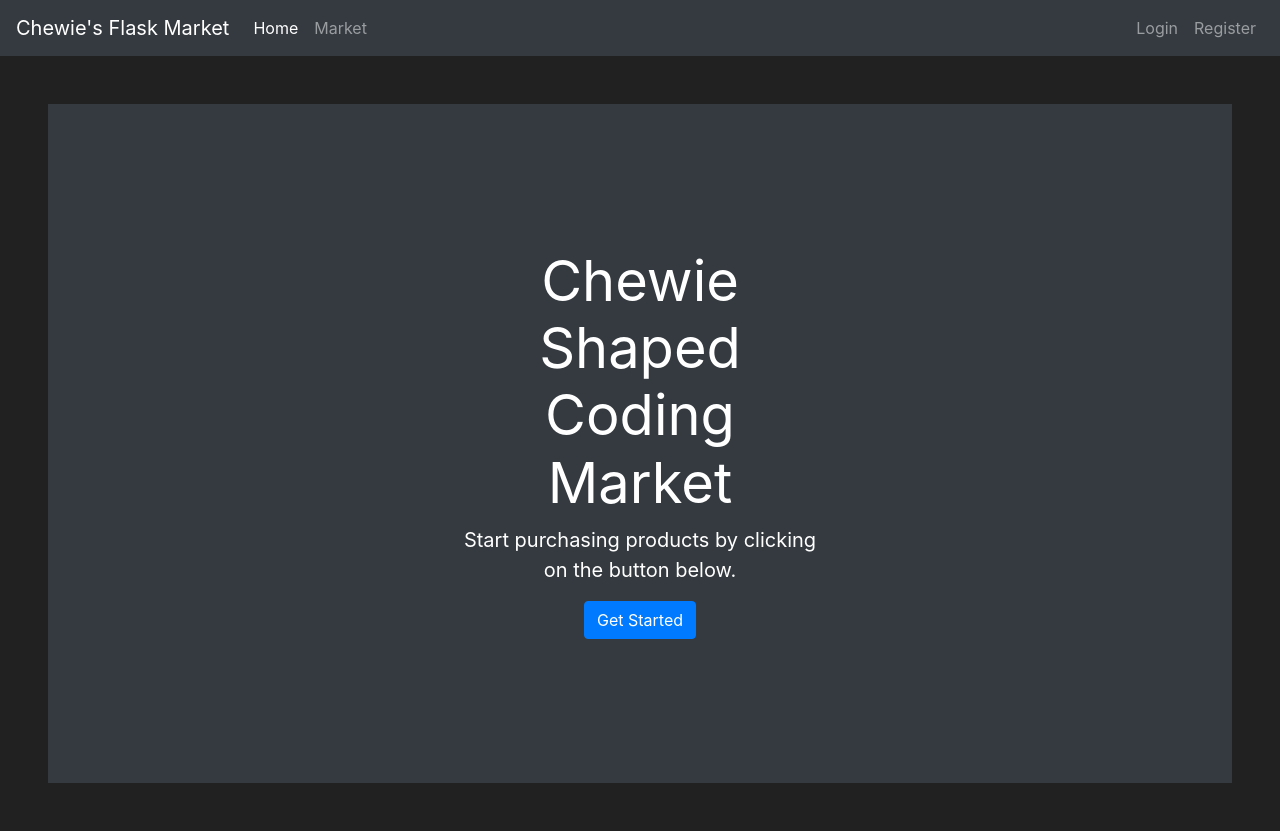
After one commit to GedeilsonLopes/flask-market, a Flask app: page /home in a window 1280 px wide. The commit adds this page. Run offline with Flask 2, Linux system fonts and the light colour scheme; some libraries are stand-ins or nearby versions.

Commit message:
Final do projeto Flask Store

```diff
--- /dev/null
+++ b/market/routes.py
@@ -0,0 +1,99 @@
+
+from market import app, db
+from flask import render_template, redirect, url_for, flash, request
+from market.models import Item, User
+from market.forms import RegisterForm, LoginForm, PurchaseItemForm, SellItemForm
+from flask_login import login_user, logout_user, login_required, current_user
+
+
+@app.route('/')
+@app.route('/home')
+def index():
+    return render_template('index.html')
+
+
+@app.route('/market', methods=['GET', 'POST'])
+@login_required
+def market_page():
+    purchase_form = PurchaseItemForm()
+    selling_form = SellItemForm()
+
+    if request.method == 'POST':
+        # If the user is buying an item
+        puchased_item = request.form.get('purchased_item')
+        p_item_object = Item.query.filter_by(name=puchased_item).first()
+        if p_item_object:
+            if current_user.can_purchase(p_item_object):
+                p_item_object.buy(current_user)
+                flash('You have successfully purchased {}'.format(p_item_object.name), category= 'info')
+            else:
+                flash('You do not have enough money to purchase {}'.format(p_item_object.name), category= 'danger')
+
+        # If the user is selling an item
+        sold_item = request.form.get('sold_item')
+        s_item_object = Item.query.filter_by(name=sold_item).first()
+        if s_item_object:
+            if current_user.can_sell(s_item_object):
+                s_item_object.sell(current_user)
+                flash('You have successfully sold {}'.format(s_item_object.name), category= 'info')
+            else:
+                flash('Something went wrong')
+
+        return redirect(url_for('market_page'))
+
+    if request.method == 'GET':
+        items = Item.query.filter_by(owner=None)
+        owned_items = Item.query.filter_by(owner=current_user.id)
+        return render_template('market.html', items=items, purchase_form=purchase_form, owned_items=owned_items, selling_form=selling_form)
+
+
+
+@app.route('/register', methods=['GET', 'POST'])
+def register_page():
+    form = RegisterForm()
+
+    if form.validate_on_submit():
+        user_to_create = User(username=form.username.data,
+                            email_address=form.email_address.data,
+                            password=form.password.data)
+        db.session.add(user_to_create)
+        db.session.commit()
+        login_user(user_to_create)
+        flash('Account created for {}'.format(form.username.data), category='success')
+        flash('You are now logged in', category='success')
+
+        return redirect(url_for('market_page'))
+
+    if form.errors != {}:  # if there not erros from the validations
+        for error_msg in form.errors.values():
+            flash(
+                f'There is a error with creating a user: {error_msg}', category='danger')
+
+    return render_template('register.html', form=form)
+
+
+@app.route('/login', methods=['GET', 'POST'])
+def login_page():
+    form = LoginForm()
+
+    if form.validate_on_submit():
+        attempted_user = User.query.filter_by(username=form.username.data).first()
+        if attempted_user and attempted_user.check_password_correction(
+            attempted_password=form.password.data
+        ):
+            login_user(attempted_user)
+            flash(f'Welcome {attempted_user.username}!', category='success')
+            return redirect(url_for('market_page'))
+        else:
+            flash(f'Incorrect username or password', category='danger')
+
+
+
+    return render_template('login.html', form=form)
+
+
+@app.route('/logout')
+def logout_page():
+    logout_user()
+    flash('You have been logged out!', category='info')
+    return redirect(url_for('index'))
--- /dev/null
+++ b/market/static/css/main.css
@@ -0,0 +1,14 @@
+body {
+    background-color: #212121;
+    color: white;
+}
+
+.row {
+    margin-top: 20px;
+    margin-left: 20px;
+}
+
+.modal-content {
+    background-color: #212121;
+    color: white;
+}
--- /dev/null
+++ b/market/templates/base.html
@@ -0,0 +1,82 @@
+<!DOCTYPE html>
+<html lang="en">
+
+<head>
+    <meta charset="utf-8" />
+    <meta name="viewport" content="width=device-width, initial-scale=1, shrink-to-fit=no" />
+    <link rel="stylesheet" href="https://cdn.jsdelivr.net/npm/bootstrap@4.5.3/dist/css/bootstrap.min.css" integrity="sha384-TX8t27EcRE3e/ihU7zmQxVncDAy5uIKz4rEkgIXeMed4M0jlfIDPvg6uqKI2xXr2" crossorigin="anonymous" />
+    <link rel="stylesheet" href="../static/css/main.css">
+
+    <title>
+        {% block title %} {% endblock title %}
+    </title>
+</head>
+
+<body>
+    <!-- Navbar here -->
+    <nav class="navbar navbar-expand-md navbar-dark bg-dark">
+        <a class="navbar-brand" href="#">Chewie's Flask Market</a>
+        <button class="navbar-toggler" type="button" data-toggle="collapse" data-target="#navbarNav">
+            <span class="navbar-toggler-icon"></span>
+        </button>
+        <div class="collapse navbar-collapse" id="navbarNav">
+            <ul class="navbar-nav mr-auto">
+                <li class="nav-item active">
+                    <a class="nav-link" href="{{ url_for('index') }}">Home <span class="sr-only">(current)</span></a>
+                </li>
+                <li class="nav-item">
+                    <a class="nav-link" href="{{ url_for('market_page') }}">Market</a>
+                </li>
+            </ul>
+
+            {% if current_user.is_authenticated %}
+            <ul class="navbar-nav">
+                <li class="nav-item">
+                    <a class="nav-link " style="color:lawngreen; font-weight:bold">
+                        <i class="fas fa-coins "></i> {{ current_user.prettier_budget }}
+                    </a>
+                </li>
+                <li class="nav-item ">
+                    <a class="nav-link ">Welcome {{ current_user.username }}</a>
+                </li>
+                <li class="nav-item ">
+                    <a class="nav-link " href={{ url_for( 'logout_page' )}}>Logout</a>
+                </li>
+            </ul>
+            {% else %}
+            <ul class="navbar-nav ">
+
+                <li class="nav-item " ">
+                    <a class="nav-link " href={{ url_for( 'login_page' )}}>Login</a>
+                </li>
+                <li class="nav-item ">
+                    <a class="nav-link " href={{ url_for( 'register_page') }}>Register</a>
+                </li>
+
+            </ul>
+            {% endif %}
+
+        </div>
+    </nav>
+
+    <!-- Flashed Messages Here -->
+    {% with messages = get_flashed_messages(with_categories=true) %} {% if messages %} {% for category, message in messages %}
+    <div class="alert alert-{{ category }} ">
+        <button type="button " class="m1-2 mb-1 close " data-dismiss="alert " aria-label="Close ">
+            <span aria-hidden="true ">&times;</span>
+        </button> {{ message }}
+    </div>
+    {% endfor %} {% endif %} {%endwith%}
+
+    <!-- content-->
+    {% block content %} {% endblock content %}
+
+    <!-- Optional JavaScript -->
+    <!-- jQuery first, then Popper.js, then Bootstrap JS -->
+    <script src="https://kit.fontawesome.com/a076d05399.js "></script>
+    <script src="https://code.jquery.com/jquery-3.5.1.slim.min.js " integrity="sha384-DfXdz2htPH0lsSSs5nCTpuj/zy4C+OGpamoFVy38MVBnE+IbbVYUew+OrCXaRkfj " crossorigin="anonymous "></script>
+    <script src="https://cdn.jsdelivr.net/npm/popper.js@1.16.1/dist/umd/popper.min.js " integrity="sha384-9/reFTGAW83EW2RDu2S0VKaIzap3H66lZH81PoYlFhbGU+6BZp6G7niu735Sk7lN " crossorigin="anonymous "></script>
+    <script src="https://stackpath.bootstrapcdn.com/bootstrap/4.5.2/js/bootstrap.min.js " integrity="sha384-B4gt1jrGC7Jh4AgTPSdUtOBvfO8shuf57BaghqFfPlYxofvL8/KUEfYiJOMMV+rV " crossorigin="anonymous "></script>
+</body>
+
+</html>
--- a/market/templates/index.html
+++ b/market/templates/index.html
@@ -1,24 +1,14 @@
-<!DOCTYPE html>
-<html lang="en">
-    <head>
-    <!-- Required meta tags -->
-    <meta charset="utf-8" />
-    <meta
-        name="viewport"
-        content="width=device-width, initial-scale=1, shrink-to-fit=no"
-    />
+{% extends 'base.html' %} {% block title %} Welcome to Chewie Shaped Coding Market {% endblock title %} {% block content %}
+<div class="position-relative overflow-hidden p-3 p-md-5 m-md-5 text-center bg-dark" style="color: white;">
+    <div class="col-md-5 p-lg-5 mx-auto my-5">
+        <h1 class="display-4 font-weight-normal">Chewie Shaped Coding Market</h1>
+        <p class="lead font-weight-normal">
+            Start purchasing products by clicking on the button below.
+        </p>
+        <a class="btn btn-primary" href="{{ url_for('market_page') }}">Get Started</a>
+    </div>
+    <div class="product-device shadow-sm d-none d-md-block"></div>
+    <div class="product-device product-device-2 shadow-sm d-none d-md-block"></div>
 
-    <!-- Bootstrap CSS -->
-    <link
-        rel="stylesheet"
-        href="https://cdn.jsdelivr.net/npm/bootstrap@4.5.3/dist/css/bootstrap.min.css"
-        integrity="sha384-TX8t27EcRE3e/ihU7zmQxVncDAy5uIKz4rEkgIXeMed4M0jlfIDPvg6uqKI2xXr2"
-        crossorigin="anonymous"
-    />
-    <title>Hello, world!</title>
-    </head>
-    <body>
-    <h1>Hello, dude!</h1>
-
-        </body>
-</html>
+</div>
+{% endblock content %}
--- /dev/null
+++ b/run.py
@@ -0,0 +1,4 @@
+from market import app
+
+if __name__ == '__main__':
+    app.run(debug=True)
```
Also changed, not shown: market/__init__.py (+16 -0 lines), market/app.py (deleted, +0 -10 lines), market/forms.py (added, +38 -0 lines), market/models.py (added, +63 -0 lines), market/templates/includes/items_modal.html (added, +52 -0 lines), market/templates/includes/owned_items_modal.html (added, +31 -0 lines), market/templates/login.html (added, +26 -0 lines), market/templates/market.html (added, +57 -0 lines), market/templates/register.html (added, +24 -0 lines), market/market.db (added).
